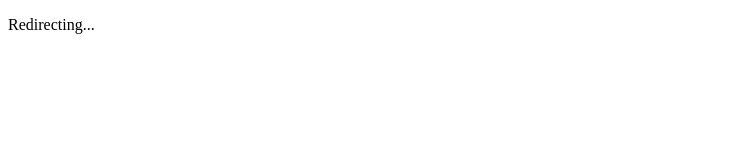
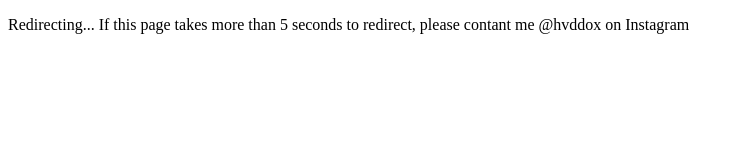
Before and after one commit to cmhaddox/hvddox-Wallapapers, a plain HTML site: page index.html in a window 1280 px wide. Shown: the whole page, without its empty margins (0-742 px from the left). Drawn offline with Linux system fonts and the light colour scheme.

Commit message:
Update index.html

```diff
--- a/index.html
+++ b/index.html
@@ -8,6 +8,6 @@
         </script>
     </head>
     <body>
-        <p>Redirecting...</p>
+        <p>Redirecting... If this page takes more than 5 seconds to redirect, please contant me @hvddox on Instagram</p>
     </body>
 </h1ml>
```
